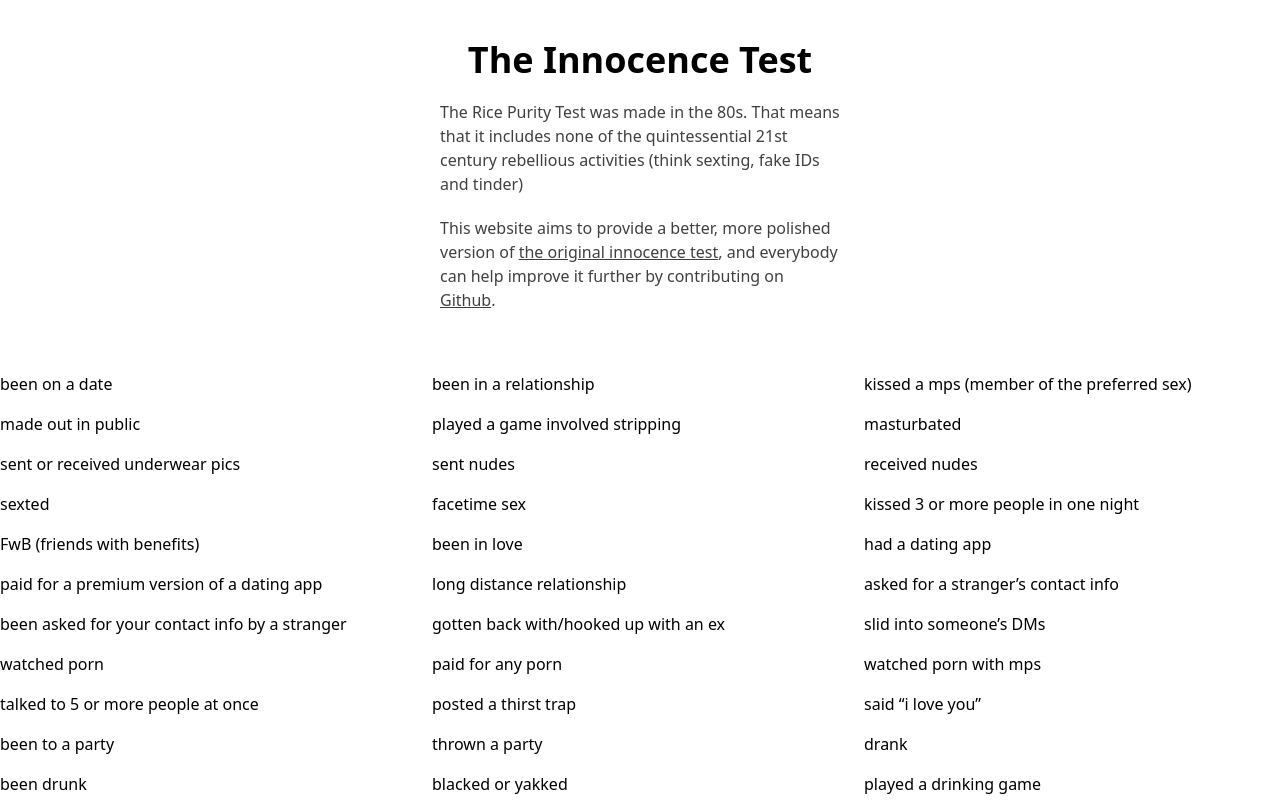
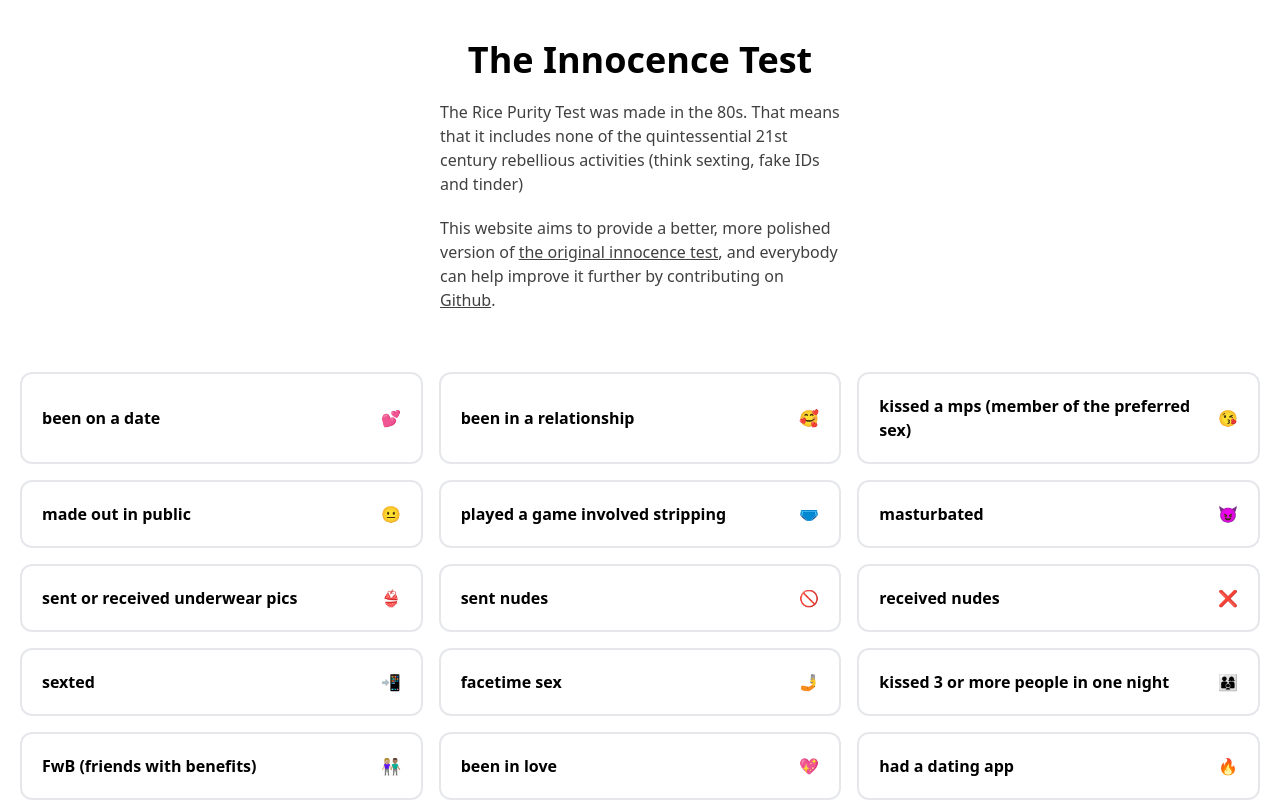
Before and after one commit to jirkavrba/the-innocence-test, a React (Vite) app: page / in a window 1280 px wide. Shown: the top 801 px of the page. Built offline with nearby package versions, Linux system fonts and the light colour scheme.

Commit message:
Basic questions component design

```diff
--- a/src/components/Question.tsx
+++ b/src/components/Question.tsx
@@ -7,9 +7,21 @@ interface QuestionProps {
 }
 
 const Question: FC<QuestionProps> = ({question, setAnswer}: QuestionProps) => {
+    const toggle = () => setAnswer(!question.answer);
+    const color = question.answer
+        ? "border-blue-500 text-blue-900"
+        : "border-gray-200"
+
+
     return (
-        <figure className="">
-            <figcaption>{ question.text }</figcaption>
+        <figure className={`${color} select-none border-2 font-bold p-5 rounded-xl flex flex-row items-center justify-between cursor-pointer transition hover:shadow-lg`} onClick={() => toggle()}>
+            <figcaption>
+                { question.text }
+            </figcaption>
+
+            <div className={`transition transform ${question.answer ? "scale-150" : ""} ml-5`}>
+                { question.emoji }
+            </div>
         </figure>
     );
 };
--- a/src/components/Test.tsx
+++ b/src/components/Test.tsx
@@ -9,7 +9,7 @@ interface TestProps {
 
 const Test: FC<TestProps> = ({ questions, setAnswer }: TestProps) => {
     return (
-        <main className="grid grid-cols-1 md:grid-cols-2 xl:grid-cols-3 gap-4">
+        <main className="mx-5 grid grid-cols-1 md:grid-cols-2 xl:grid-cols-3 gap-4">
             {questions.map((question: AnsweredQuestionData) =>
                 <Question
                     key={question.index}
```
